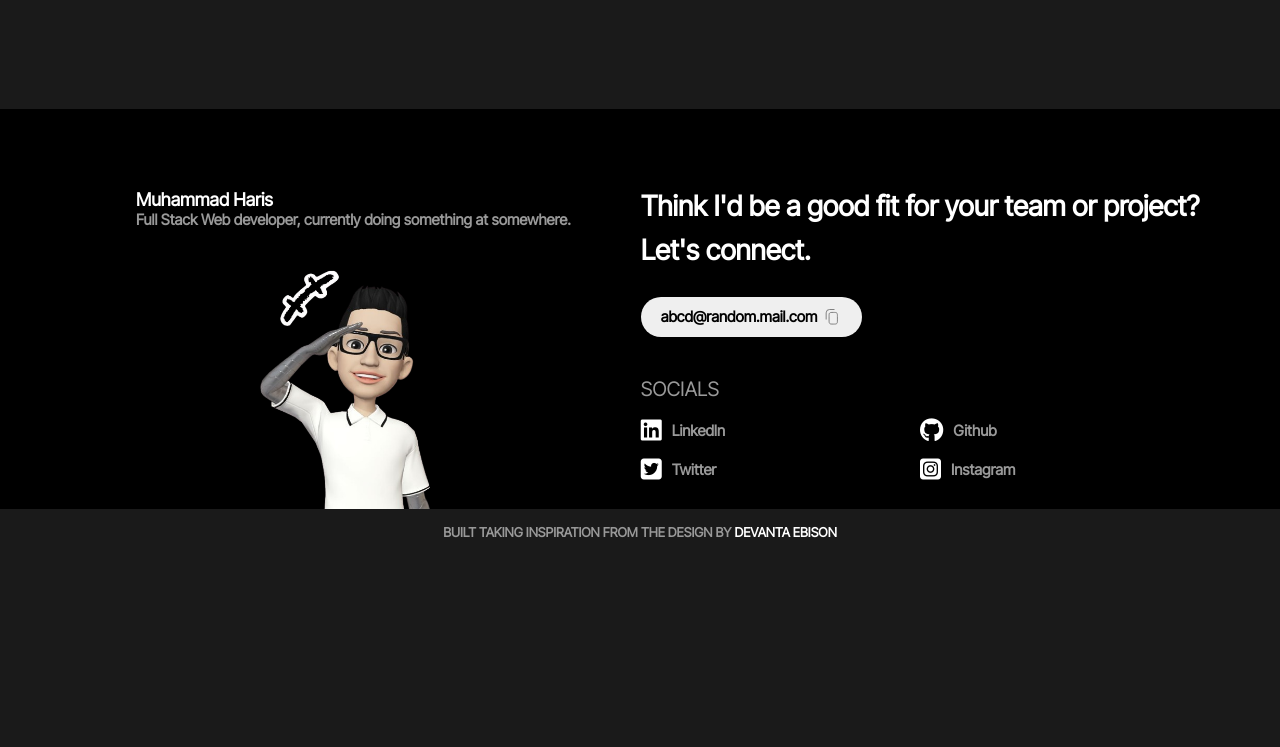
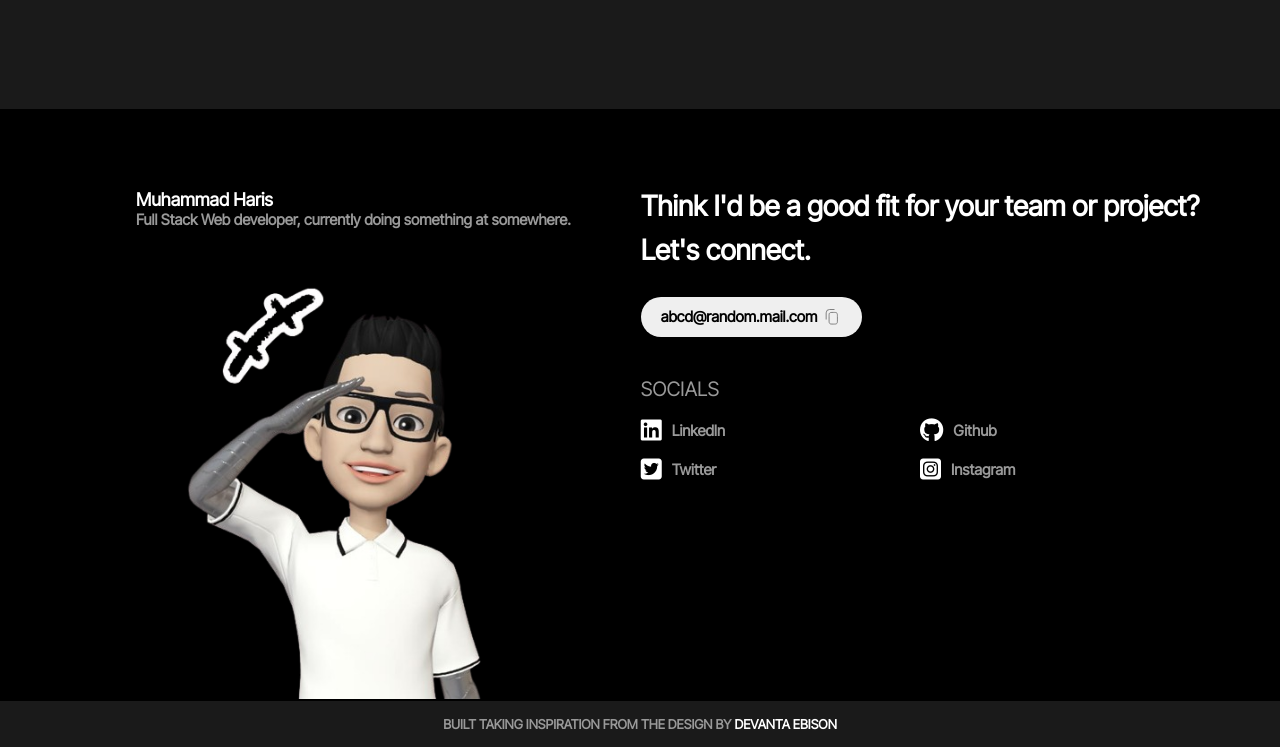
Before and after one commit to headlessNode/homepage, a website built with webpack: page src/template.html in a window 1280 px wide. Shown: the part 2882-3629 px from the top of the page. Before the commit the page ends 3437 px from the top, so only its background shows below. Built offline with nearby package versions, Linux system fonts and the light colour scheme.

Commit message:
Fix issue with footer img src

```diff
--- a/src/script.js
+++ b/src/script.js
@@ -39,8 +39,8 @@ const homePageAnimations = (() => {
   const projects = document.querySelectorAll('.projects .proj-deets .project');
 
   const footer = document.querySelector('.wrapper .footer');
-  const footerImage = footer.querySelector('.row .footer-title .ft-img');
-  footerImage.style.backgroundImage = `url(../src/img/footer-profile.png)`;
+  const footerImage = footer.querySelector('.row .footer-title .ft-img img');
+  footerImage.src = footerImg;
 
   const initialTimeline = gsap.timeline();
 
--- a/src/styles.css
+++ b/src/styles.css
@@ -357,9 +357,13 @@ h4 {
 .footer .row .ft-img {
   width: 100%;
   height: 100%;
-  background-size: contain;
-  background-repeat: no-repeat;
-  background-position: center;
+}
+
+.footer .row .ft-img img {
+  width: 100%;
+  height: 100%;
+  object-fit: contain;
+  object-position: center;
 }
 
 .footer .row .socials .social-links {
--- a/src/template.html
+++ b/src/template.html
@@ -184,7 +184,7 @@
               </p>
             </div>
             <div class="ft-img">
-              <!-- <img src="../src/img/footer-profile.png" /> -->
+              <img />
             </div>
           </div>
           <div class="socials">
```
Also changed, not shown: dist/index.html, 1 other file.
